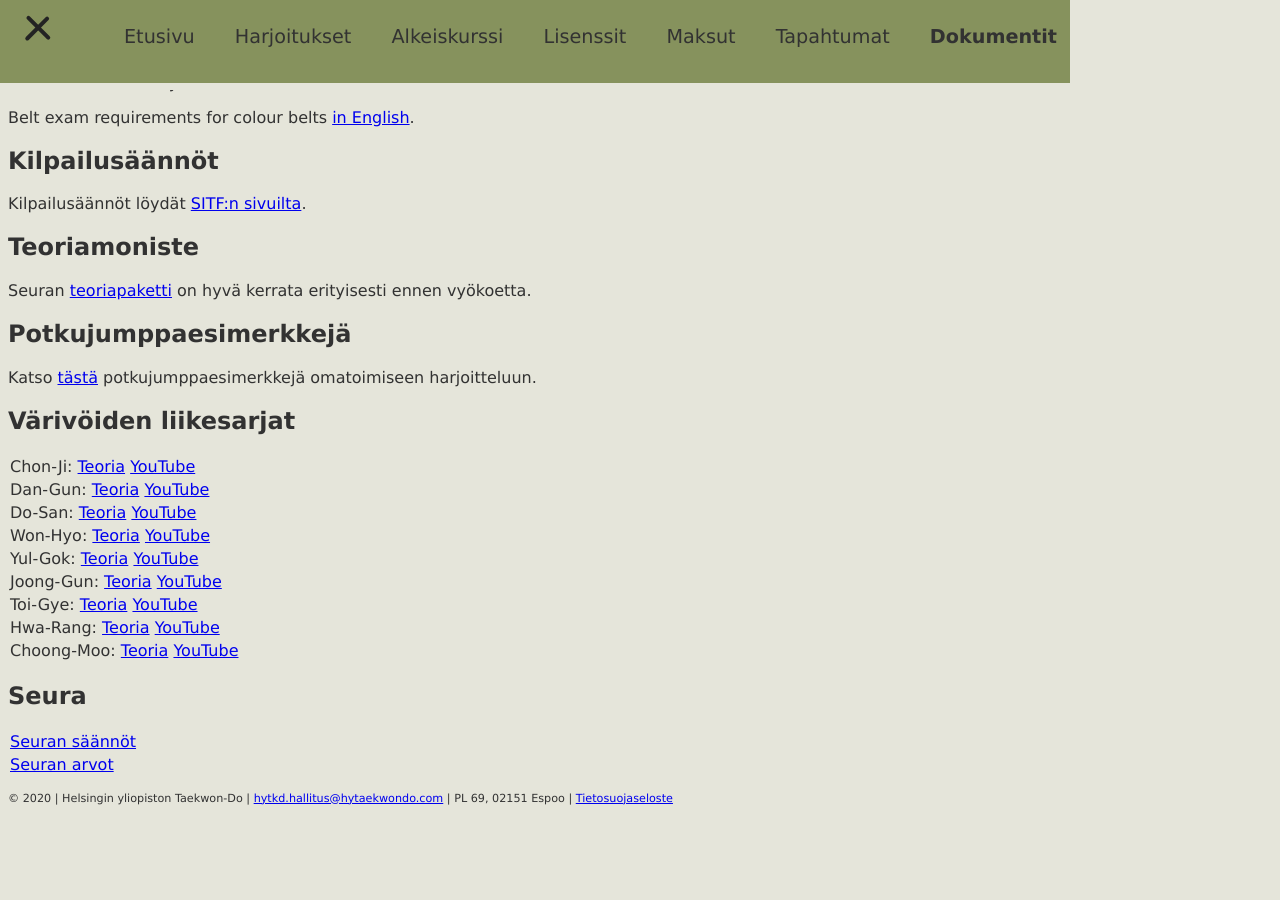
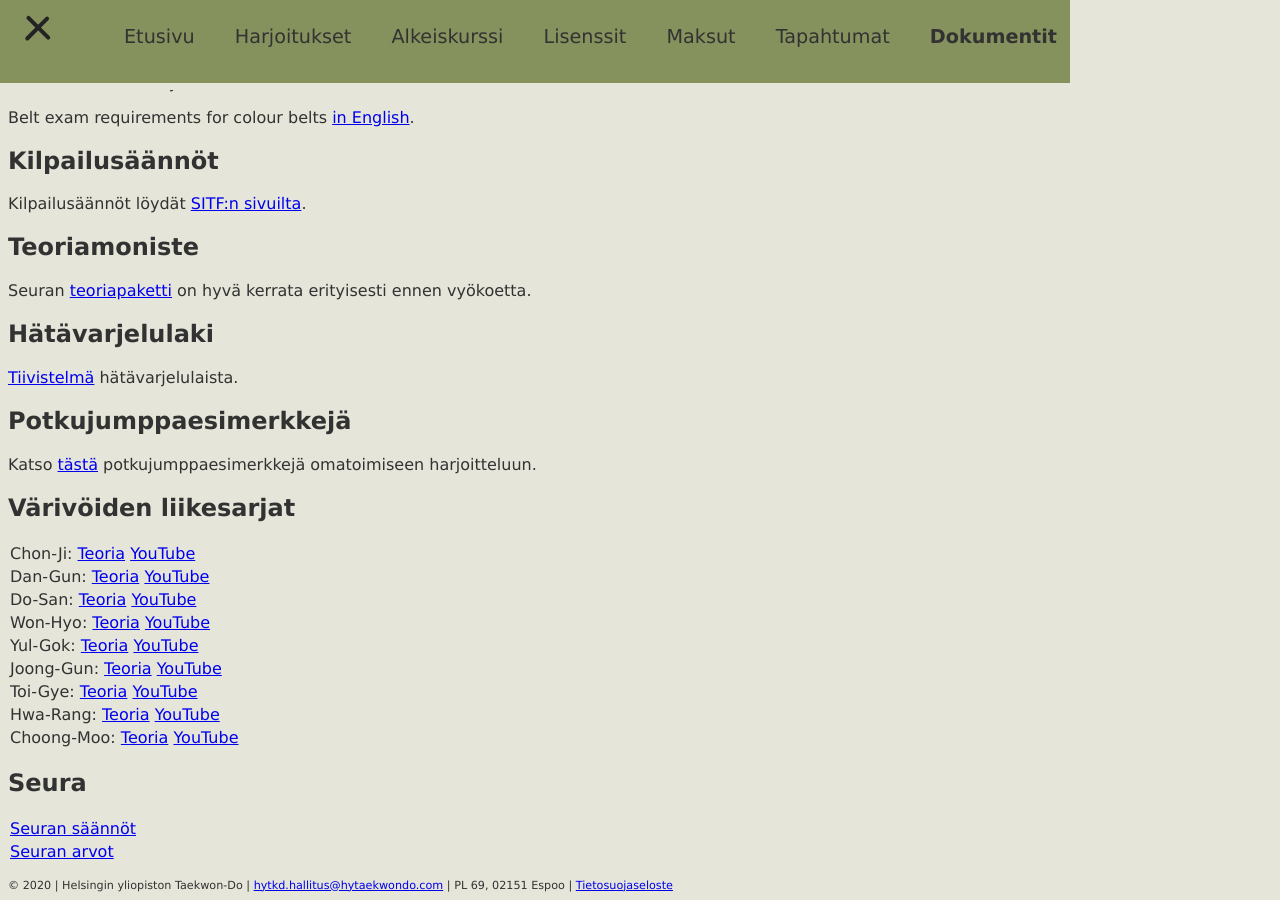
Before and after one commit to hytkd/website, a Jekyll site: the page built from documents.html, in a window 1280 px wide and 900 px high, scrolled down 687 px. Built offline with Jekyll 4.4.1, drawn with Linux system fonts in a browser that asks for light colours; before the commit the page ends 1500 px from its top, so only the background shows below that.

Commit message:
Add summary of legitimate self-protection

```diff
--- a/documents.html
+++ b/documents.html
@@ -17,6 +17,10 @@ title: HYTKD - Dokumentit
 
 <p>Seuran <a href="/documents/HYTKD-teoria-2010.pdf">teoriapaketti</a> on hyvä kerrata erityisesti ennen vyökoetta.</p>
 
+<h2>Hätävarjelulaki</h2>
+
+<p><a href="/documents/hytkd-hatavarjelulaki.pdf">Tiivistelmä</a> hätävarjelulaista.</p>
+
 <h2>Potkujumppaesimerkkejä</h2>
 
 <p>Katso <a href="/documents/potkujumppaesimerkkeja.pdf">tästä</a> potkujumppaesimerkkejä omatoimiseen harjoitteluun.</p>
```
